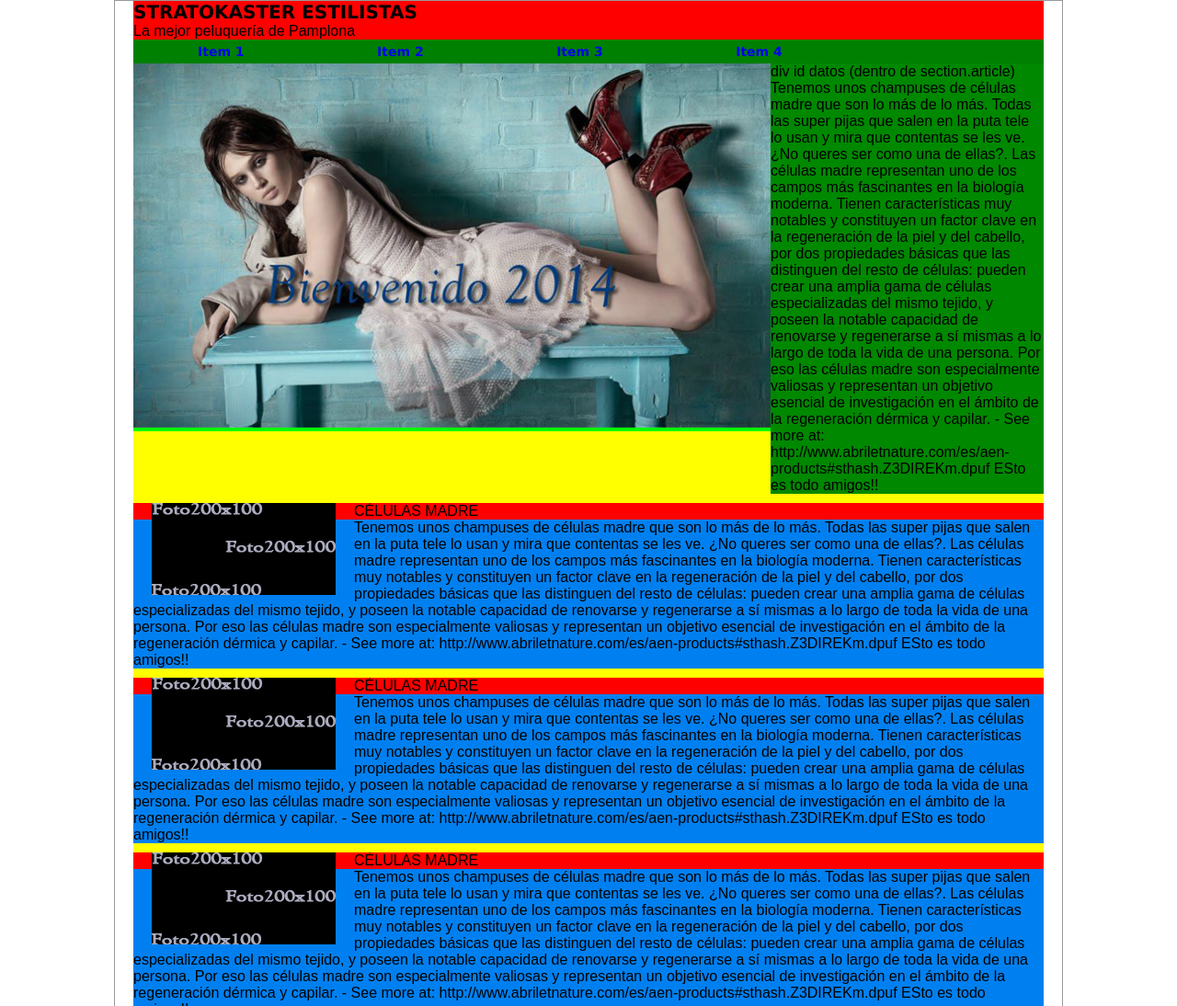
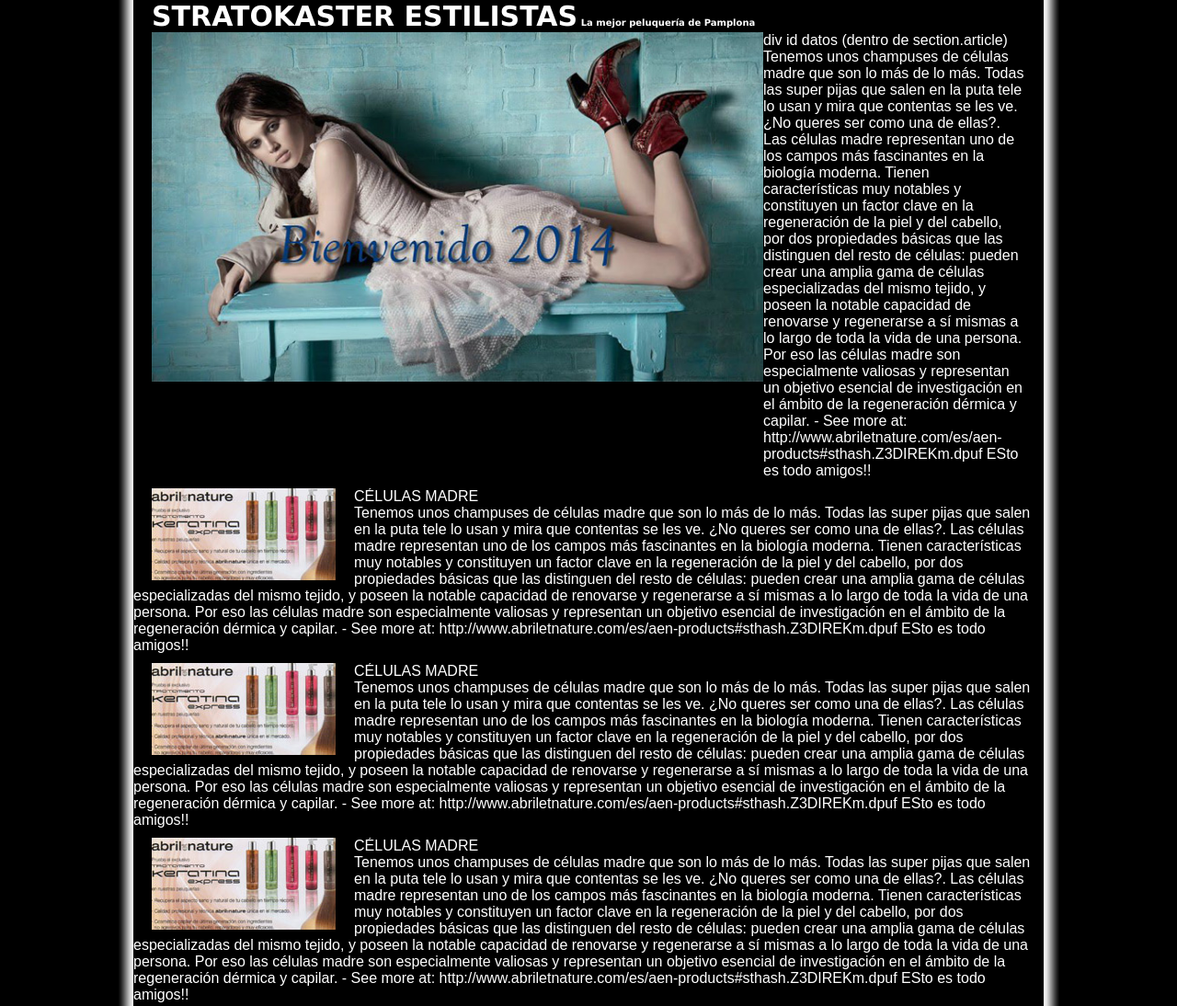
Before and after one commit to Rurdin/webStratokaster, a plain HTML site: page index.html in a window 1280 px wide. Shown: the top 1094 px of the page at 92% size. Drawn offline with Linux system fonts and the light colour scheme.

Commit message:
estructura y fondos, no tiene contenido válido. Se ha eliminado el menú.

```diff
--- a/css/estiloPrincipal.css
+++ b/css/estiloPrincipal.css
@@ -18,7 +18,7 @@
 }
 
 h1 {
-font: bold 20px verdana, sans-serif;
+font: bold 30px verdana, sans-serif;
 }
 
 header, section, footer, aside, nav, article, figure, figcaption, hgroup {
@@ -27,20 +27,25 @@ display: block;
 
 /* ---------- reglas generales del body ------------------------ */
 body {
+
    max-width: 990px;
    margin: 0px auto;
-   padding: 0px 20px;
+   /*padding: 0px 20px;*/
    text-align: left;
    font-family: arial, verdana, sans-serif;   /* fuente texto  */
+   color: white;
    overflow: auto;
-   background-image: url(./images/css/fondoNegro1x1680.png);
+   background-color: black;
+   background-image: url("../images/cssImages/fondoNegro1024para990.png");
+   background-repeat: repeat-y;
+   background-position: center;
    /* borrar */
 
-   border: 1px solid #999999;
+
 }
 
 /* ------  Borrar
-fondos y tamaños de los cuadros para visualizar la maquetacion ------------*/
+fondos y tamaños de los cuadros para visualizar la maquetacion ------------
 header {
 background: red;
 border: 0px solid #999999;
@@ -51,44 +56,28 @@ background: green;
 border: 0px solid #999999;
 }
 section {
-background: yellow;
+
 border: 0px solid #999999;
 padding:0px;
 }
 
 article {
-background: purple;
+
 border: 0px solid #999999;
-}
-
-footer {
-
-}
-
+}*/
 /* -------  estructura del slideshow y div a su derecha -----------*/
 
 article.slideshow {
-   border: none;
-   background: #ff0;
+   margin: 0px auto;
+   padding: 0px 20px;
    overflow: hidden;
-   height: 1%;
-
-   /* borrar */
-   padding:0px;
-   border: 0px solid #999999;
 }
 div#slideshow {
-   border: none;
-   background: #0f0;
    width: 70%; /* 700px aprox */
-   /*height: 300px; /* borrar, ya que la altura la dan las imagenes */
    float: left;
 }
 div#datos {
-   border: none;
-   background: #080;
    width: 30%;
-   /*height: 200px; /* borrar, ya que la altura la dan los datos */
    float: left;
 }
 /* ------- Reglas para el contenido del div slideshow  ----------------------*/
@@ -96,37 +85,21 @@ div#slideshow img {
    border: none;
    width: 100%;
    height: 100%;
-
 }
 /* -------  estructura de los articulos. Una imagen izda y texto dcha  -------*/
 article.contenidosPrincipales {
    overflow: hidden;
    height: 1%;
    margin-top: 10px;
-
-   /*borrar*/
-   padding: 0px;
-
-
 }
 
 div.imgagenArticulo {
    float: left;
    overflow: hidden;
    margin: 0px 20px 0px 20px;
-
-   /*borrar
-   background: #0ff;
-   width: 200px;
-   height: 110px;*/
-
 }
 
 div.textoArticulo {
-
-   /*borrar*/
-   background: #0080f0;
-
 
 }
 
@@ -136,9 +109,18 @@ footer {
    text-align: center;
    border-top: 2px solid #999999;
 
-
    /*borrar*/
    background: cyan;
+}
+/* ------------------------- reglas header ------------------*/
+header {
+text-align: left;
+padding: 0px 20px;
+border: 0px solid #999999;
+}
+
+#comentarioTitulo {
+font-size: 10px;
 }
 
 /* -------------------------  Menú superior  ---------------- */
--- a/index.html
+++ b/index.html
@@ -4,17 +4,18 @@
   <meta charset="utf-8">
   <meta name="description" content="Peluquería Stratokaster en Ansoain, Pamplona, con Alicia Gorricho e Irene Marques. Joven, dinámica, moderna, te va ha encantar venir a la pelu">
   <meta name="keywords" content="stratokaster, peluquería, peluqueria,  peluquería Pamplona, peluqueria ansoain,pelu, stilistas, stilistas pamplona, stilistas ansoain, pelo,abril et nature, abril nature, aen,Alicia Gorricho, Irene Marques,  keratina, tratamiento, peinar, cortar">
-  <title>Peluquería Stratokaster. La mejor de Pamplona</title>
+  <title> Stratokaster. La mejor peluquería de Pamplona</title>
   <link rel="stylesheet" href="./css/estiloPrincipal.css" />
 
 </head>
 
 <body>
+
   <header>
-    <h1>STRATOKASTER ESTILISTAS </h1>
-	<span>La mejor peluquería de Pamplona</span>
+	<h1>STRATOKASTER ESTILISTAS<span id="comentarioTitulo"> La mejor peluquería de Pamplona</span></h1>
+
   </header>
-
+  <!-- de momento no hay menu tradicional
   <nav id="menuSuperior">
     <ul>
       <li><a href="#">Item 1</a></li>
@@ -23,6 +24,7 @@
       <li><a href="#">Item 4</a></li>
     </ul>
   </nav>
+  -->
 
   <section>
 
@@ -77,7 +79,7 @@
 	<!-- articulo  debajo del slideshow -->
 	<article class="contenidosPrincipales">
        <div class="imgagenArticulo">
-		<img class="articulo" src="./images/fotoNegra200x100.jpg" alt="foto 200 x 100 px" />
+		<img class="articulo" src="./images/articulos200x100.jpg" alt="foto 200 x 100 px" />
 		</div>
         <div class="textoArticulo">
 		   <header>
@@ -93,7 +95,7 @@
 	<!-- articulo  debajo del slideshow -->
 	<article class="contenidosPrincipales">
        <div class="imgagenArticulo">
-		<img class="articulo" src="./images/fotoNegra200x100.jpg" alt="foto 200 x 100 px" />
+		<img class="articulo" src="./images/articulos200x100.jpg" alt="foto 200 x 100 px" />
 		</div>
         <div class="textoArticulo">
 		   <header>
@@ -110,7 +112,7 @@
 	<!-- articulo debajo del slideshow -->
 	  <article class="contenidosPrincipales">
        <div class="imgagenArticulo">
-		<img class="articulo" src="./images/fotoNegra200x100.jpg" alt="foto 200 x 100 px" />
+		<img class="articulo" src="./images/articulos200x100.jpg" alt="foto 200 x 100 px" />
 		</div>
         <div class="textoArticulo">
 		   <header>
@@ -127,7 +129,7 @@
 	  <!-- articulo debajo del slideshow -->
 	  <article class="contenidosPrincipales">
        <div class="imgagenArticulo">
-		<img class="articulo" src="./images/fotoNegra200x100.jpg" alt="foto 200 x 100 px" />
+		<img class="articulo" src="./images/articulos200x100.jpg" alt="foto 200 x 100 px" />
 		</div>
         <div class="textoArticulo">
 		   <header>
@@ -155,5 +157,6 @@
 	  </a>
 
   </footer>
+
  </body>
 </html>
```
Also changed, not shown: images/articulos200x100.jpg (added), 2 other files.
